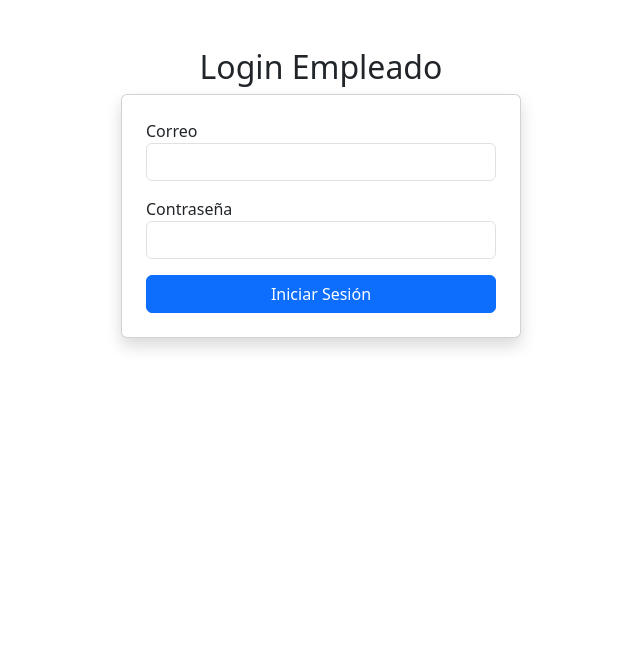
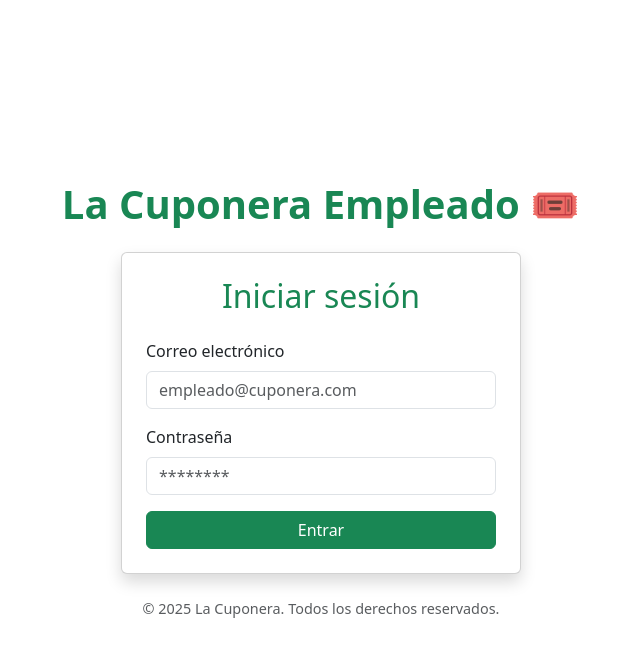
Before and after one commit to kmmelissat/Empleado-LaCuponera, a React (Vite) app: page /login in a window 1280 px wide. Shown: the top 656 px of the page, without its empty margins (319-959 px from the left). Built offline with nearby package versions, Linux system fonts and the light colour scheme.

Commit message:
Update LoginEmpleado.jsx

```diff
--- a/src/components/LoginEmpleado.jsx
+++ b/src/components/LoginEmpleado.jsx
@@ -2,11 +2,13 @@ import React, { useState } from "react";
 import { signInWithEmailAndPassword, signOut } from "firebase/auth";
 import { collection, getDocs, query, where } from "firebase/firestore";
 import { auth, db } from "../firebase";
+import { useNavigate } from "react-router-dom";
 
 const LoginEmpleado = ({ onLoginSuccess }) => {
   const [correo, setCorreo] = useState("");
   const [contrasena, setContrasena] = useState("");
   const [error, setError] = useState("");
+  const navigate = useNavigate();
 
   const handleLogin = async (e) => {
     e.preventDefault();
@@ -33,6 +35,7 @@ const LoginEmpleado = ({ onLoginSuccess }) => {
       // Usuario es empleado ✅
       const empleado = res.docs[0].data();
       onLoginSuccess(empleado); // pasar datos al componente padre
+      navigate("/empleado/dashboard"); // Redirigir a la página de inicio del empleado
     } catch (err) {
       console.error("Error al iniciar sesión:", err.message);
       setError("Correo o contraseña incorrectos.");
@@ -40,32 +43,45 @@ const LoginEmpleado = ({ onLoginSuccess }) => {
   };
 
   return (
-    <div className="container mt-5">
-      <h2 className="text-center">Login Empleado</h2>
-      <form onSubmit={handleLogin} className="card p-4 shadow mx-auto" style={{ maxWidth: "400px" }}>
+    <div className="container d-flex align-items-center justify-content-center min-vh-100 flex-column">
+      <h1 className="text-center text-success fw-bold mb-4">La Cuponera Empleado 🎟️</h1>
+
+      <div className="card shadow p-4" style={{ maxWidth: "400px", width: "100%" }}>
+        <h2 className="text-center mb-4 text-success">Iniciar sesión</h2>
+        <form onSubmit={handleLogin}>
           <div className="mb-3">
-          <label>Correo</label>
+            <label className="form-label">Correo electrónico</label>
             <input
               type="email"
               className="form-control"
               value={correo}
               onChange={(e) => setCorreo(e.target.value)}
+              placeholder="empleado@cuponera.com"
               required
             />
           </div>
           <div className="mb-3">
-          <label>Contraseña</label>
+            <label className="form-label">Contraseña</label>
             <input
               type="password"
               className="form-control"
               value={contrasena}
               onChange={(e) => setContrasena(e.target.value)}
+              placeholder="********"
               required
             />
           </div>
           {error && <div className="alert alert-danger">{error}</div>}
-        <button type="submit" className="btn btn-primary w-100">Iniciar Sesión</button>
+          <button type="submit" className="btn btn-success w-100">
+            Entrar
+          </button>
         </form>
+      </div>
+
+      {/* Footer */}
+      <footer className="text-center text-muted mt-4" style={{ fontSize: "0.9rem" }}>
+        © 2025 La Cuponera. Todos los derechos reservados.
+      </footer>
     </div>
   );
 };
```
Lines whose indentation alone changed are shown as unchanged.
